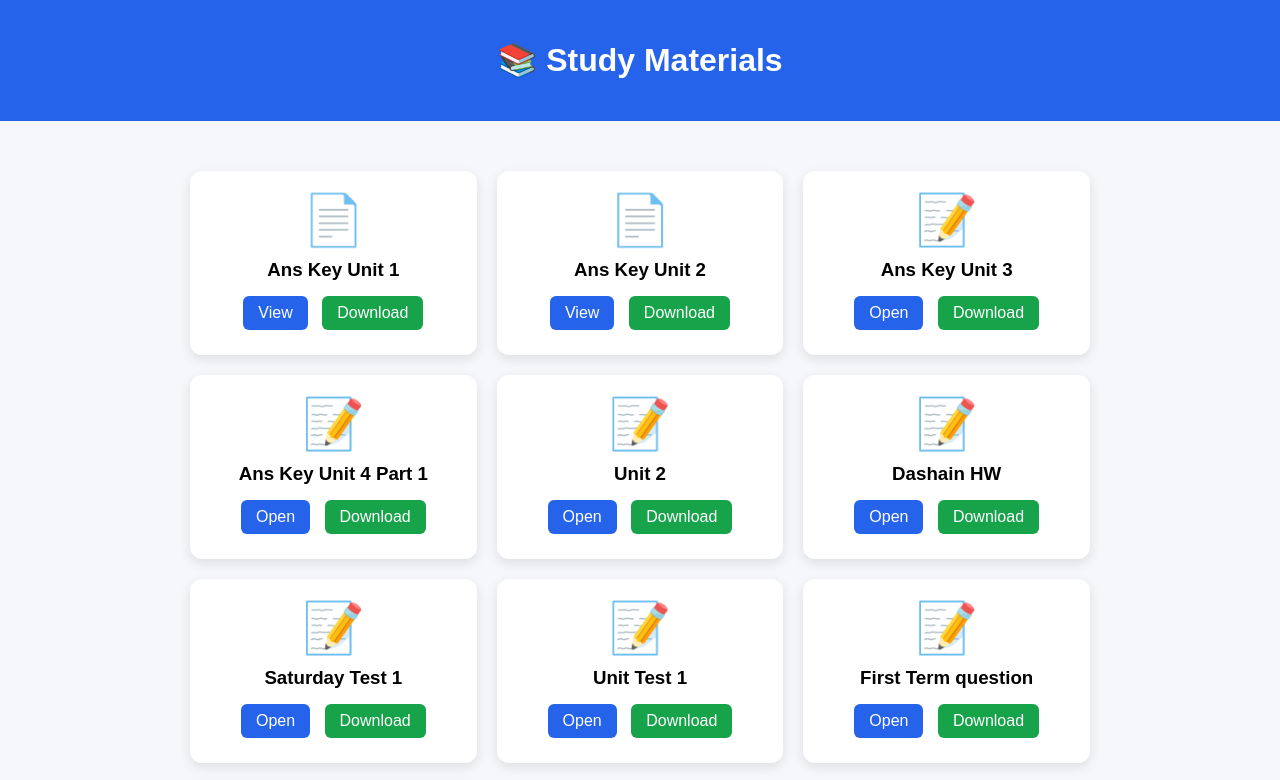
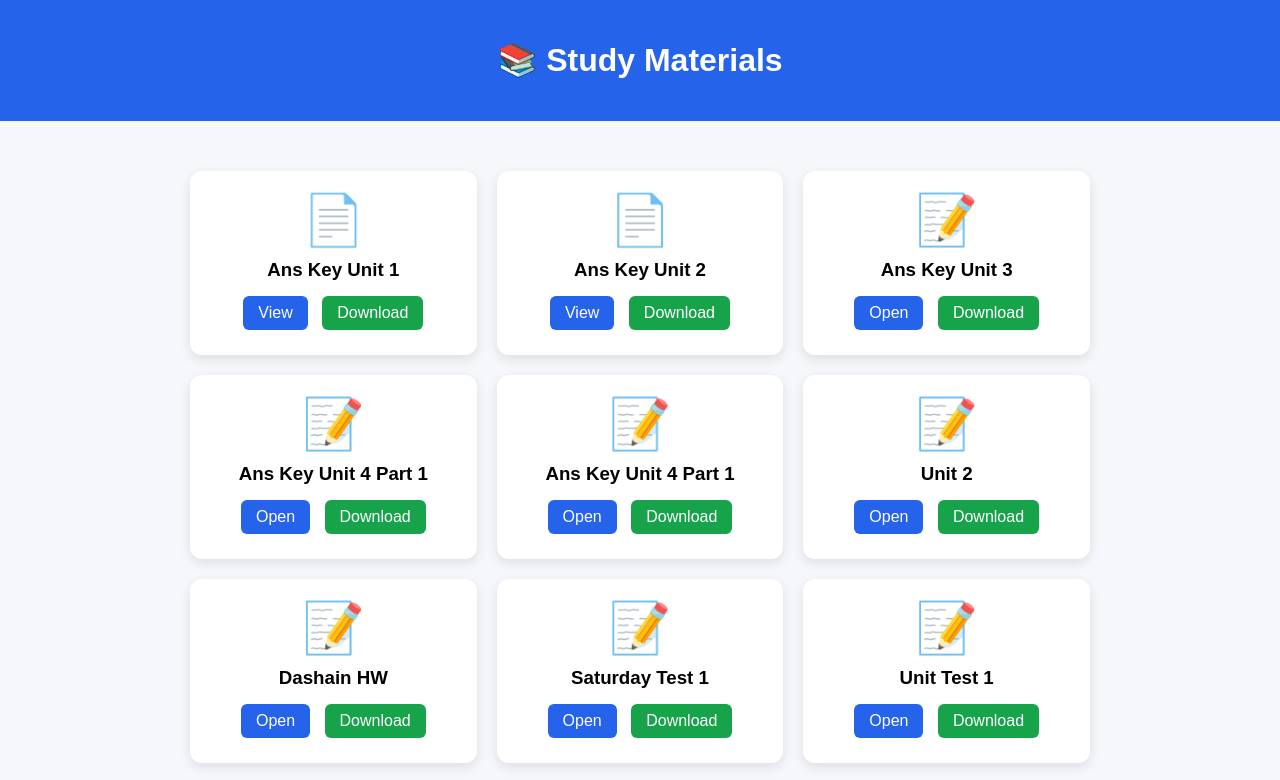
Before and after one commit to abccomputerlab12-web/StudentZone, a plain HTML site: page materials.html in a window 1280 px wide. Shown: the top 780 px of the page. Drawn offline with Linux system fonts and the light colour scheme.

Commit message:
unit 4 update

```diff
--- a/materials.html
+++ b/materials.html
@@ -138,6 +138,23 @@ header{
         <h3>Ans Key Unit 4 Part 1</h3>
 
         <a class="view"
+           href="assets/materials/Ans Key Unit 4 Part 1.pdf"
+           target="_blank">
+           Open
+        </a>
+
+        <a class="download"
+           href="assets/materials/Ans Key Unit 4 Part 1.pdf"
+           download>
+           Download
+        </a>
+    </div>
+
+    <div class="material-card">
+        <div style="font-size:50px;">📝</div>
+        <h3>Ans Key Unit 4 Part 1</h3>
+
+        <a class="view"
            href="assets/materials/Ans Key Unit 4.pdf"
            target="_blank">
            Open
```
Also changed, not shown: 1 other file.
